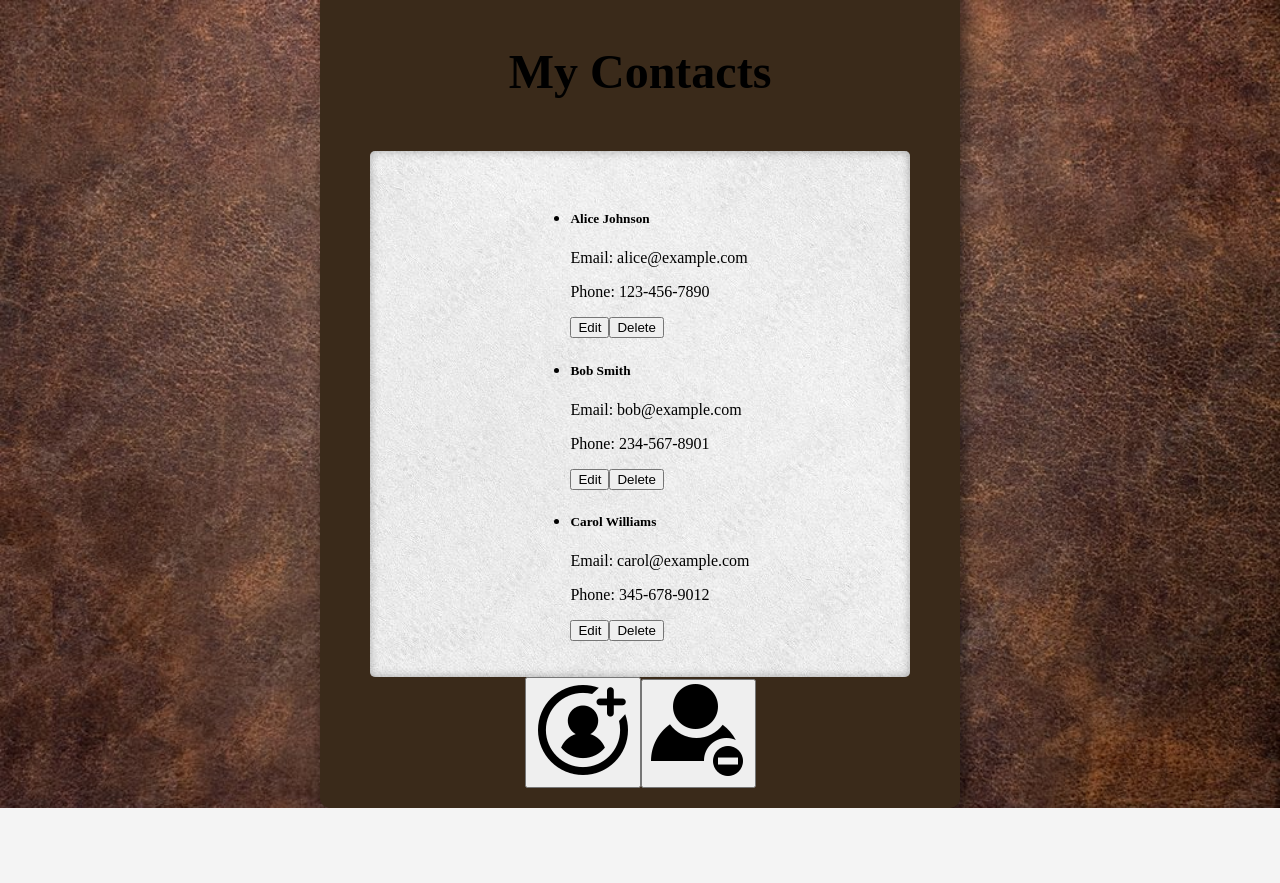
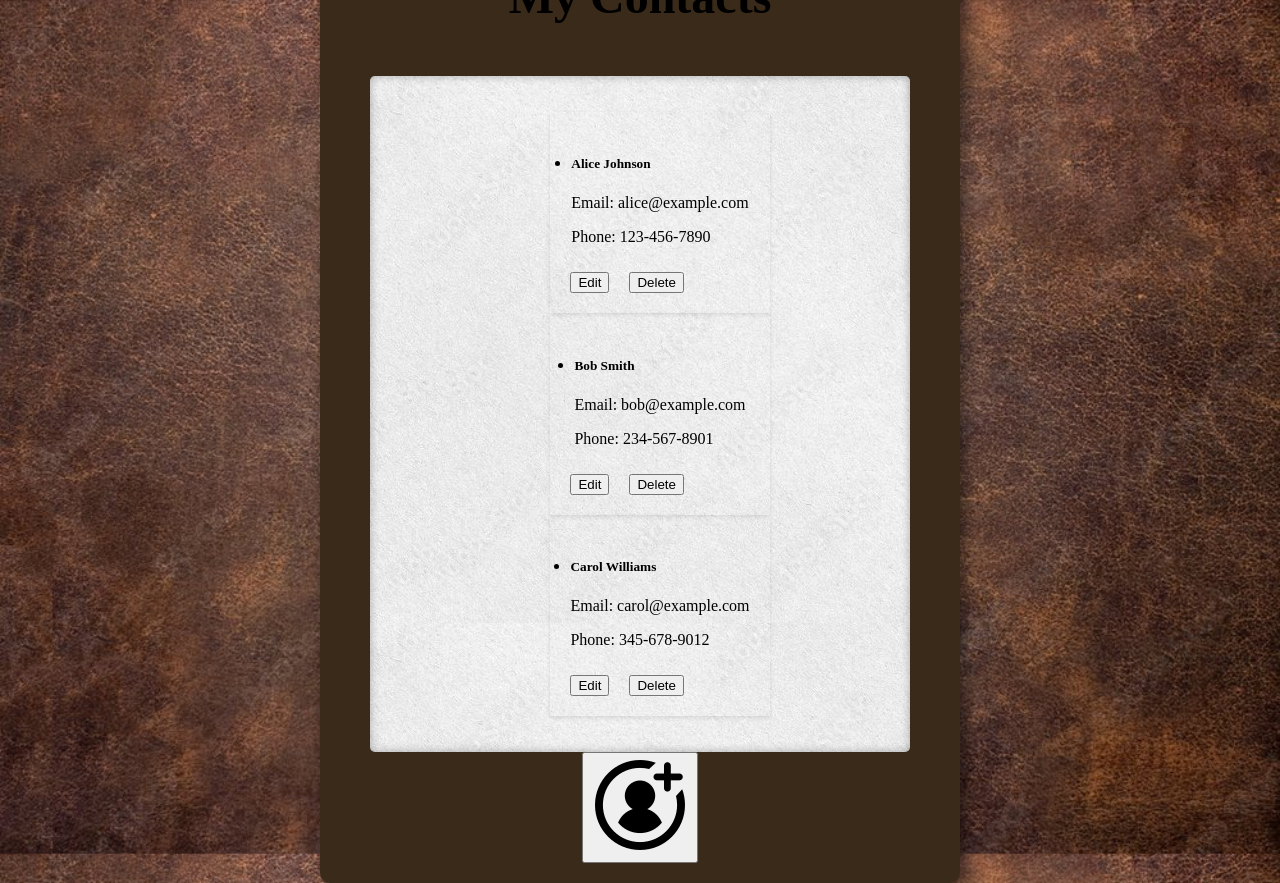
Before and after one commit to RickAnderson-hub/address-book, a React (Create React App) app: page / in a window 1280 px wide. Before the commit the page ends 808 px from the top, so only its background shows below. Built offline with nearby package versions, Linux system fonts and the light colour scheme.

Commit message:
fixed inline edit

```diff
--- a/src/App.js
+++ b/src/App.js
@@ -44,6 +44,13 @@ function App() {
         }
     };
 
+    const handleEdit = (updatedContact) => {
+        setContacts(contacts.map(contact =>
+            contact.id === updatedContact.id ? updatedContact : contact
+        ));
+
+    };
+
     const handleContactsLoaded = (mockContacts) => {
         setContacts(mockContacts);
     };
@@ -58,15 +65,12 @@ function App() {
                 <ContactList
                     contacts={contacts}
                     onDelete={handleDelete}
-                    onEdit={setCurrentContact}
+                    onEdit={handleEdit}
                 />
             </main>
             <div className={styles.iconStack}>
                 <button id="addContact" className={styles.iconButton} onClick={handleAddClick}>
                     <img src="add-contact.png" className={styles.img} alt="Add Contact" />
-                </button>
-                <button id="deleteContact" className={styles.iconButton} onClick={handleDelete}>
-                    <img src="delete-contact.png" className={styles.img} alt="Delete Contact" />
                 </button>
                 <AddContactModal
                     show={showModal}
--- a/src/components/contacts/Contact.js
+++ b/src/components/contacts/Contact.js
@@ -1,15 +1,48 @@
-import React from 'react';
+import React, { useState } from 'react';
+import styles from './css/contactForm.module.css'
 
-function Contact({contact, onDelete, onEdit}) {
+function Contact({ contact, onDelete, onEdit }) {
+    const [isEditing, setIsEditing] = useState(false);
+    const [editableContact, setEditableContact] = useState({ ...contact });
+
+    const handleEditClick = () => {
+        setIsEditing(true);
+    };
+
+    const handleSaveClick = () => {
+        onEdit(editableContact);
+        setIsEditing(false);
+    };
+
+    const handleChange = (e) => {
+        setEditableContact({ ...editableContact, [e.target.name]: e.target.value });
+    };
+
+    if (isEditing) {
+        return (
+            <div className={styles.contactForm}>
+                <input type="text" name="name" value={editableContact.name} onChange={handleChange} />
+                <input type="email" name="email" value={editableContact.email} onChange={handleChange} />
+                <input type="text" name="phone" value={editableContact.phone} onChange={handleChange} />
+                <div className={styles.contactForm}>
+                    <button onClick={handleSaveClick}>Save</button>
+                    <button onClick={() => setIsEditing(false)}>Cancel</button>
+                </div>
+            </div>
+        );
+    }
+
     return (
-        <div>
+        <div className={styles.contactForm}>
             <li className="list-group-item">
                 <h5>{contact.name}</h5>
                 <p>Email: {contact.email}</p>
                 <p>Phone: {contact.phone}</p>
             </li>
-            <button onClick={() => onEdit(contact)}>Edit</button>
-            <button onClick={() => onDelete(contact.id)}>Delete</button>
+            <div className={styles.contactForm}>
+                <button onClick={handleEditClick}>Edit</button>
+                <button onClick={() => onDelete(contact.id)}>Delete</button>
+            </div>
         </div>
     );
 }
--- a/src/components/contacts/css/contactForm.module.css
+++ b/src/components/contacts/css/contactForm.module.css
@@ -1,4 +1,4 @@
-.contact-form {
+.contactForm {
     display: flex;
     flex-direction: column;
     align-items: center;
@@ -9,13 +9,17 @@
     box-shadow: 0 2px 4px rgba(0, 0, 0, 0.1);
 }
 
-.contact-form div {
+.contactForm div {
+    row-gap: normal;
+    column-gap: 20px;
+    padding: 0;
     display: flex;
-    flex-direction: column;
+    flex-direction: row;
     width: 100%;
+    box-shadow: none;
 }
 
-.contact-form input {
+.contactForm input {
     padding: 8px;
     margin-bottom: 10px;
     border: 1px solid #ccc; /* Lighter border color */
@@ -39,7 +43,7 @@
 }
 
 
-.contact-form button:hover {
+.contactForm button:hover {
     background-color: #0056b3; /* Ensure this color is different from the original */
 }
 
```
